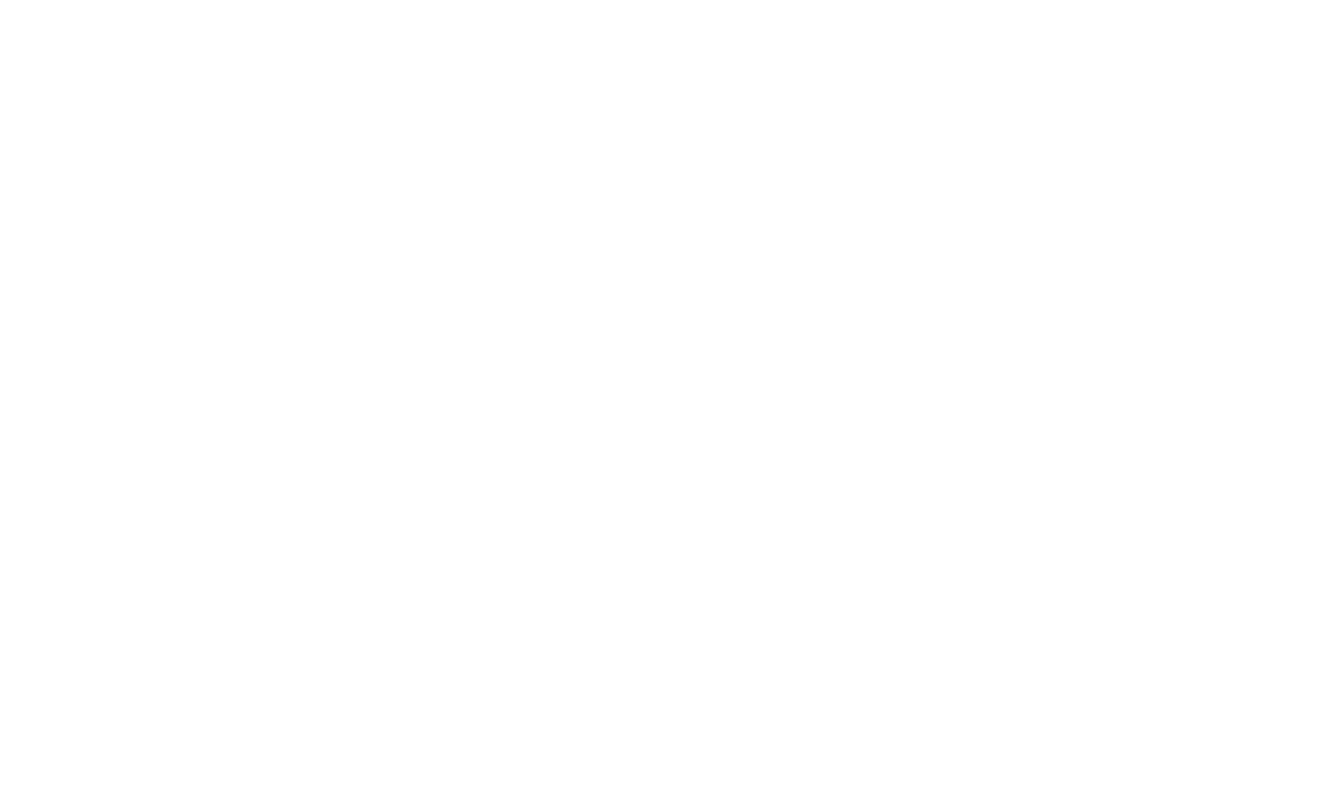
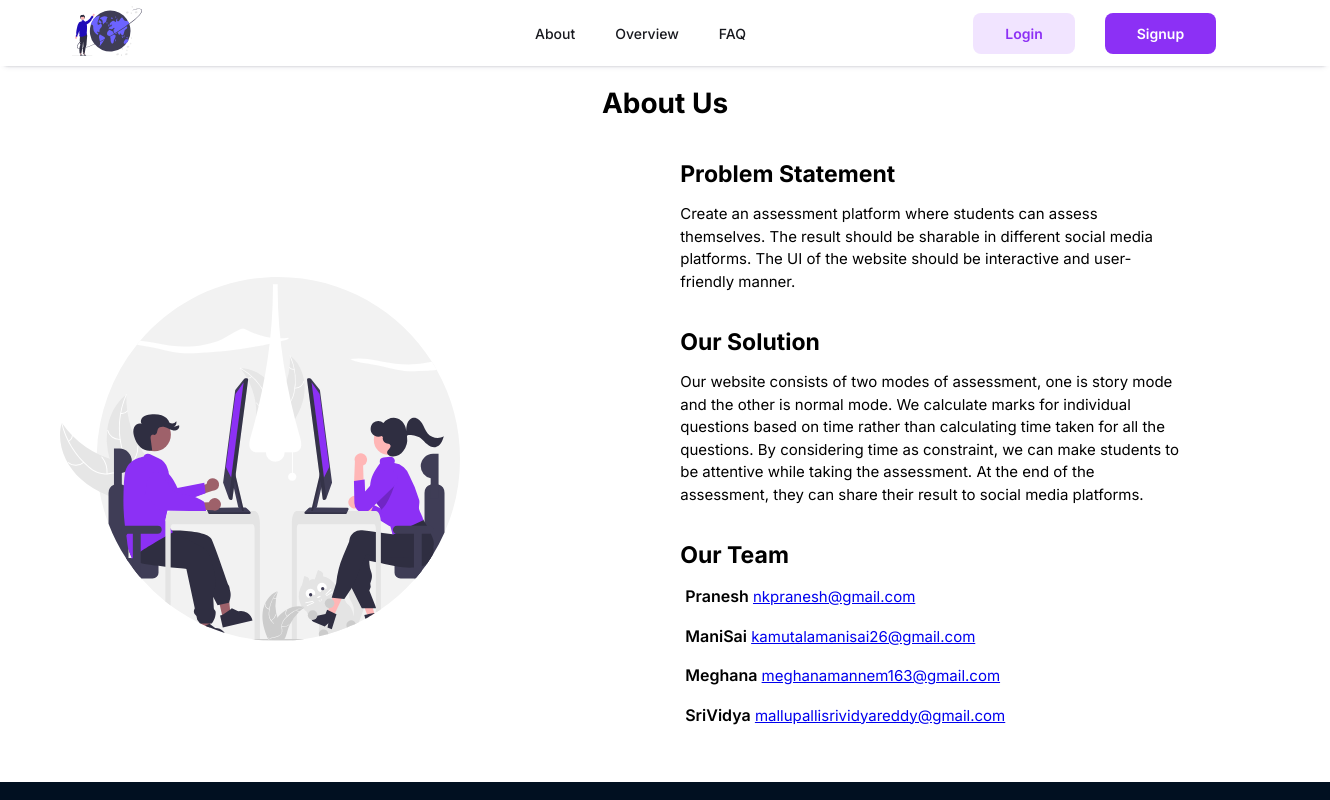
Before and after one commit to NKPranesh/Codathon_WisePlay_WebApp, a React (Create React App) app in the folder FrontEnd/: page /about in a window 1280 px wide. Before the commit this address had no page. Shown: the top 800 px of the page, 1330 px wide, since content can reach past the window. Built offline with nearby package versions, Linux system fonts and the light colour scheme.

Commit message:
About Page

```diff
--- a/FrontEnd/src/App.js
+++ b/FrontEnd/src/App.js
@@ -10,6 +10,7 @@ import Test from "./Containers/Test";
 import "./App.css";
 import { useState } from "react";
 import Profile from "./components/profile";
+import AboutPage from "./Containers/AboutPage";
 
 function App() {
   let [testsData, setTestsData] = useState([]);
@@ -33,6 +34,7 @@ function App() {
           <Route path="/test" element={<Test />} />
           <Route path="/secondarygame" element={<SecondaryGame />} />
           <Route path="/profile" element={<Profile />} />
+          <Route path="/about" element={<AboutPage />} />
         </Routes>
       </BrowserRouter>
     </div>
--- /dev/null
+++ b/FrontEnd/src/Containers/AboutPage.js
@@ -0,0 +1,17 @@
+import React from "react";
+import LandingNavbar from "../components/landingNavbar";
+import About from "../components/about";
+import Footer from "../components/footer";
+import "../stylesheets/AboutPage.css";
+
+const AboutPage = () => {
+  return (
+    <div className="ABMainDiv">
+      <LandingNavbar />
+      <About />
+      <Footer />
+    </div>
+  );
+};
+
+export default AboutPage;
--- /dev/null
+++ b/FrontEnd/src/components/about.js
@@ -0,0 +1,52 @@
+import React from 'react';
+import "../stylesheets/about.css";
+import AboutImage from "../media/about.svg";
+
+const About = () => {
+  return (
+      <React.Fragment>
+        <div className='ABHeading'>
+            About Us
+        </div>
+
+        <div className='ABInnerDiv'>
+            <div className='ABLeftDiv'>
+                <img src={AboutImage} alt="aboutImage" />
+            </div>
+            <div className='ABRightDiv'>
+                <div className='ABInnerHeading'>
+                    <span className='ABHeadName'>Problem Statement</span>
+                    <p>Create an assessment platform where students can assess themselves. The result should be sharable in different social media platforms. The UI of the website should be interactive and user-friendly manner.</p>
+                </div>
+                <div className='ABInnerHeading'>
+                <span className='ABHeadName'>Our Solution</span>
+                <p>Our website consists of two modes of assessment, one is story mode and the other is normal mode.
+                    We calculate marks for individual questions based on time rather than calculating time taken for all the questions.
+                    By considering time as constraint, we can make students to be attentive while taking the assessment.
+                    At the end of the assessment, they can share their result to social media platforms.
+                    </p>
+                </div>
+                <div className='ABInnerHeading'>
+                <span className='ABHeadName'>Our Team</span>
+                <div className='ABTeamDetails'>
+                    <div className='ABTeamMember'>
+                        <p><span className='ABTeamName'>Pranesh</span> <a href="mailto:nkpranesh@gmail.com">nkpranesh@gmail.com</a></p>
+                    </div>
+                    <div className='ABTeamMember'>
+                    <p><span className='ABTeamName'>ManiSai</span> <a href="mailto:kamutalamanisai26@gmail.com">kamutalamanisai26@gmail.com</a></p>
+                    </div>
+                    <div className='ABTeamMember'>
+                    <p><span className='ABTeamName'>Meghana</span> <a href="mailto:meghanamannem163@gmail.com">meghanamannem163@gmail.com</a></p>
+                    </div>
+                    <div className='ABTeamMember'>
+                    <p><span className='ABTeamName'>SriVidya</span> <a href="mailto:mallupallisrividyareddy@gmail.com">mallupallisrividyareddy@gmail.com</a></p>
+                    </div>
+                </div>
+                </div>
+            </div>
+        </div>
+    </React.Fragment>
+  )
+}
+
+export default About;
--- a/FrontEnd/src/components/landingNavbar.js
+++ b/FrontEnd/src/components/landingNavbar.js
@@ -13,9 +13,9 @@ const LandingNavbar = () => {
           </Link>
         </div>
         <div className="LNLinksDiv">
-          <a href="#" className="LNLink">
+          <Link to="/about" className="LNLink">
             <span>About</span>
-          </a>
+          </Link>
           <a href="#LBDashboardID" className="LNLink">
             <span>Overview</span>
           </a>
--- /dev/null
+++ b/FrontEnd/src/stylesheets/AboutPage.css
@@ -0,0 +1,3 @@
+.ABMainDiv {
+    width: max-content;
+}
--- /dev/null
+++ b/FrontEnd/src/stylesheets/about.css
@@ -0,0 +1,98 @@
+.ABHeading{
+    margin: 10px;
+    padding: 10px;
+    font-size: 28px;
+    font-weight: bold;
+    text-align: center;
+}
+
+.ABInnerDiv{
+    display: flex;
+    flex-direction: row;
+    align-items: center;
+    justify-content: flex-start;
+
+}
+
+.ABLeftDiv img {
+    width: 400px;
+
+}
+.ABLeftDiv {
+    padding: 50px;
+    padding-right: 0;
+    padding-left: 140px;
+}
+
+.ABRightDiv {
+    padding: 20px;
+    margin-left: 200px;
+    display: flex;
+    flex-direction: column;
+
+}
+
+.ABHeadName{
+    font-size: 23px;
+    font-weight: bold;
+}
+
+.ABInnerHeading p {
+    font-size: 15px;
+    padding-right: 50px;
+    line-height: 1.5;
+}
+
+.ABInnerHeading {
+    width: 550px;
+    margin-bottom: 20px;
+}
+
+.ABTeamName {
+    font-size: 16px;
+    font-weight: 600;
+}
+
+.ABTeamMember{
+    padding-left: 5px;
+}
+
+@media screen and (max-width: 1920px) {
+
+    .ABInnerDiv {
+        margin-left: 12%;
+    }
+
+}
+
+@media screen and (max-width: 1792px) {
+
+    .ABInnerDiv {
+        margin-left: 10%;
+    }
+
+}
+
+@media screen and (max-width: 1680px) {
+
+    .ABInnerDiv {
+        margin-left: 5%;
+    }
+
+}
+
+@media screen and (max-width: 1440px) {
+
+    .ABInnerDiv {
+        margin-left: -2%;
+    }
+
+}
+
+@media screen and (max-width: 1336px) {
+
+    .ABInnerDiv {
+        margin-left: -6%;
+    }
+
+}
```
Also changed, not shown: FrontEnd/src/media/about.svg (added).
